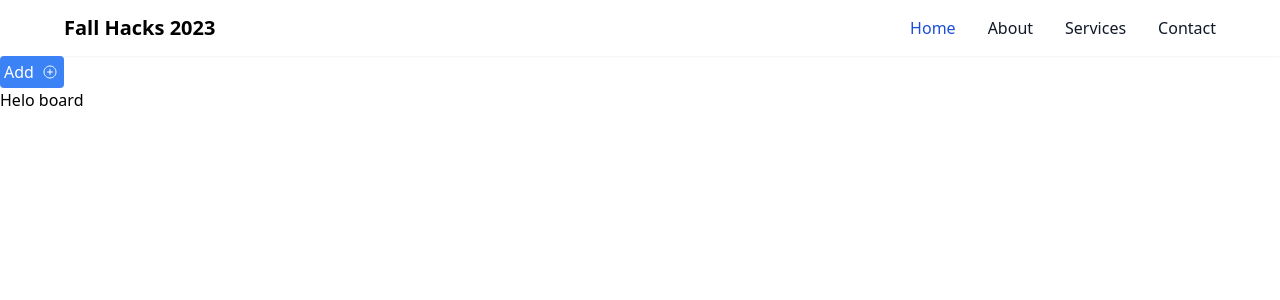
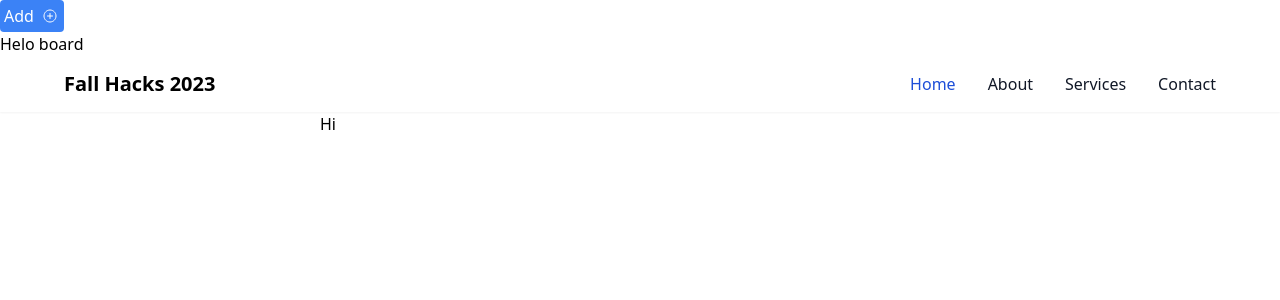
Before and after one commit to sw2003/fall-hacks-2023-frontend, a React (Create React App) app: page / in a window 1280 px wide. Shown: the top 300 px of the page. Built offline with nearby package versions, Linux system fonts and the light colour scheme; the HTML template or start-up script is replaced by a standard one.

Commit message:
app.js changes

```diff
--- a/src/App.js
+++ b/src/App.js
@@ -3,6 +3,7 @@ import { createContext, useState } from 'react'
 import AddButton from "./components/add_button";
 import Board from "./components/board";
 import Navbar from "./components/navbar";
+import AddForm from './components/addForm';
 
 const boardContext = createContext(null);
 
@@ -24,14 +25,13 @@ function App() {
     ]
   ])
 
-
-
   return (
     <>
-      <boardContext.Provider>
-        <Navbar></Navbar>
+      <boardContext.Provider value={boardData}>
         <AddButton></AddButton>
         <Board></Board>
+        <Navbar></Navbar>
+        <AddForm></AddForm>
       </boardContext.Provider>
     </>
   );
--- /dev/null
+++ b/src/components/addForm.js
@@ -0,0 +1,9 @@
+export default function AddForm(){
+    return (
+        <div className="w-1/2 h-44 mx-auto">
+            Hi
+
+
+        </div>
+    )
+}
--- a/src/components/add_button.js
+++ b/src/components/add_button.js
@@ -1,7 +1,13 @@
-import { useState } from 'react'
-import {IoAddCircleOutline} from 'react-icons/io5'
+import { useState, useContext } from 'react'
+import { IoAddCircleOutline } from 'react-icons/io5'
 
 export default function AddButton(){
+    const [formOpen, setFormOpen] = useState(false);
+
+    function onClick(){
+
+    }
+
     return (
         <div className='flex gap-2 items-center w-16 p-1 bg-blue-500 text-white rounded cursor-pointer hover:bg-blue-400 transition-all'>
             <span>Add</span>
```
Also changed, not shown: src/boardContext.js (deleted).
